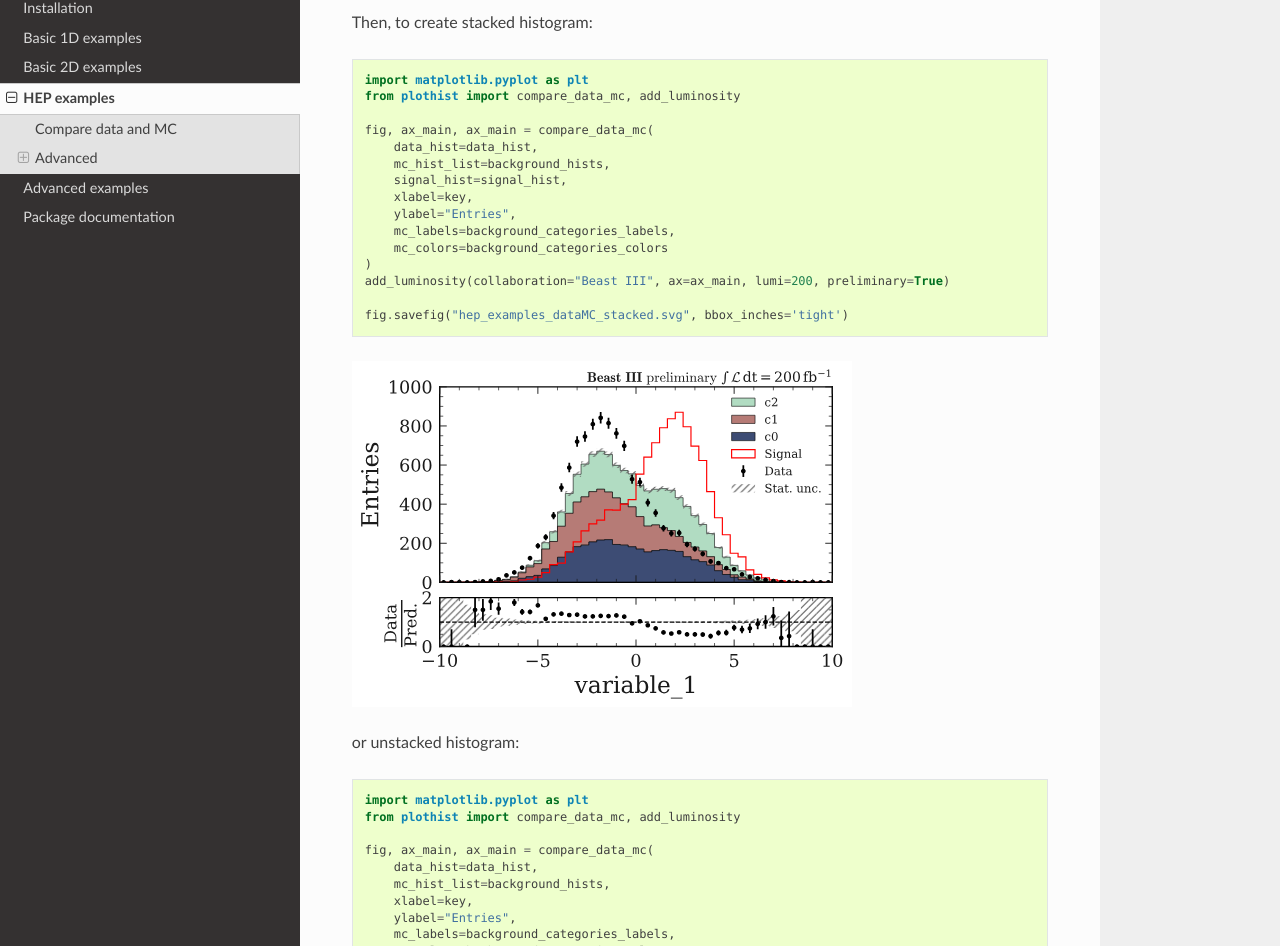
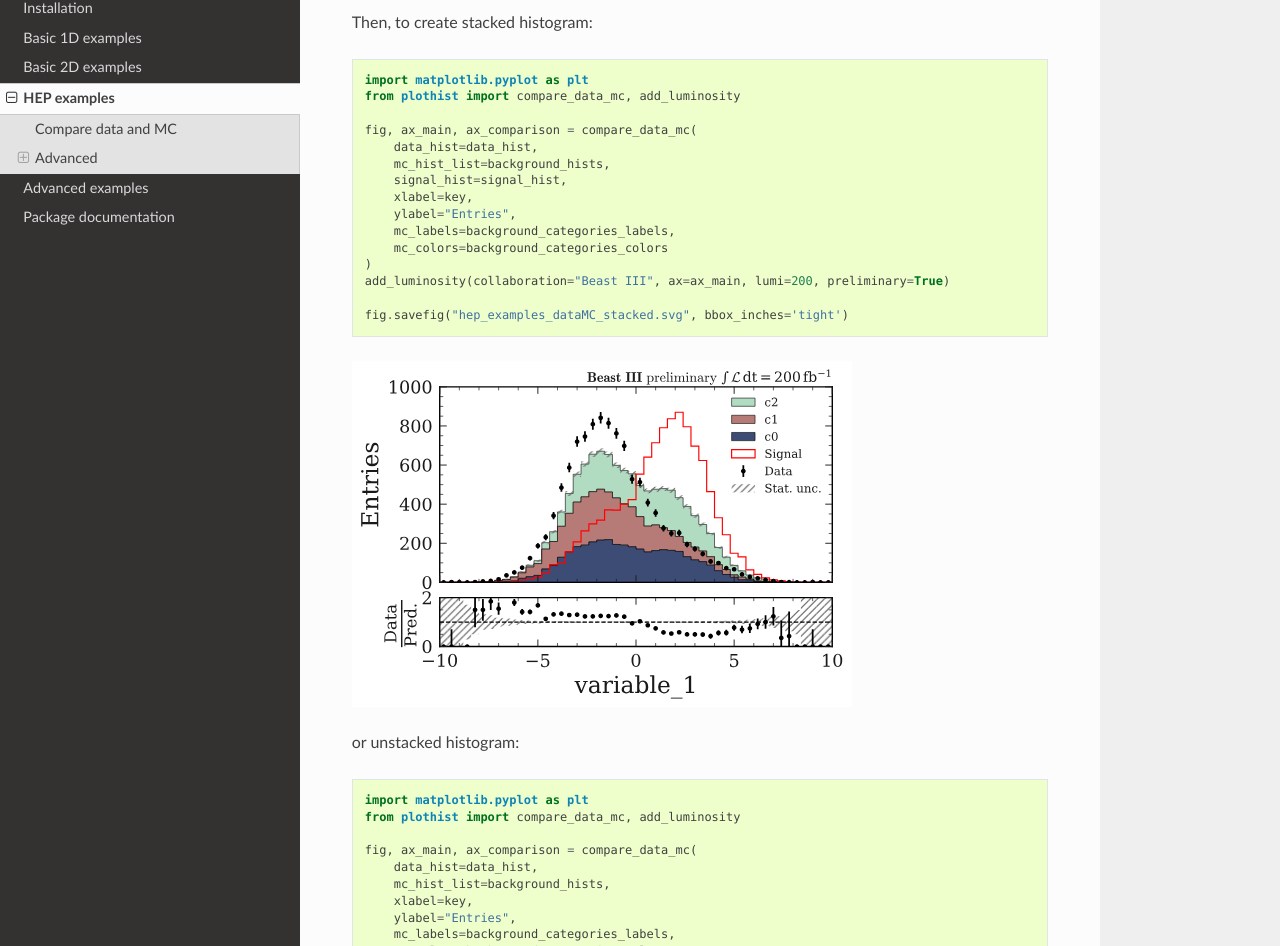
Before and after one commit to cyrraz/plothist, a Sphinx documentation site: the page built from docs/advanced/hep_examples.rst, in a window 1280 px wide and 1400 px high, scrolled down 943 px. Shown: the part 137-1083 px from the top of the window. Built offline with Sphinx 7.4.7 and the Read the Docs theme 2.0.0, drawn with Linux system fonts in a browser that asks for light colours.

Commit message:
doc update

```diff
--- a/docs/advanced/hep_examples.rst
+++ b/docs/advanced/hep_examples.rst
@@ -62,7 +62,7 @@ Then, to create stacked histogram:
     import matplotlib.pyplot as plt
     from plothist import compare_data_mc, add_luminosity
 
-    fig, ax_main, ax_main = compare_data_mc(
+    fig, ax_main, ax_comparison = compare_data_mc(
         data_hist=data_hist,
         mc_hist_list=background_hists,
         signal_hist=signal_hist,
@@ -87,7 +87,7 @@ or unstacked histogram:
     import matplotlib.pyplot as plt
     from plothist import compare_data_mc, add_luminosity
 
-    fig, ax_main, ax_main = compare_data_mc(
+    fig, ax_main, ax_comparison = compare_data_mc(
         data_hist=data_hist,
         mc_hist_list=background_hists,
         xlabel=key,
@@ -154,7 +154,7 @@ Compare data and stacked histogram for a flatten 2D variable:
     )
 
     # Compare data and stacked histogram
-    fig, ax_main, ax_main = compare_data_mc(
+    fig, ax_main, ax_comparison = compare_data_mc(
         data_hist=data_hist,
         mc_hist_list=background_hists,
         signal_hist=signal_hist,
```
